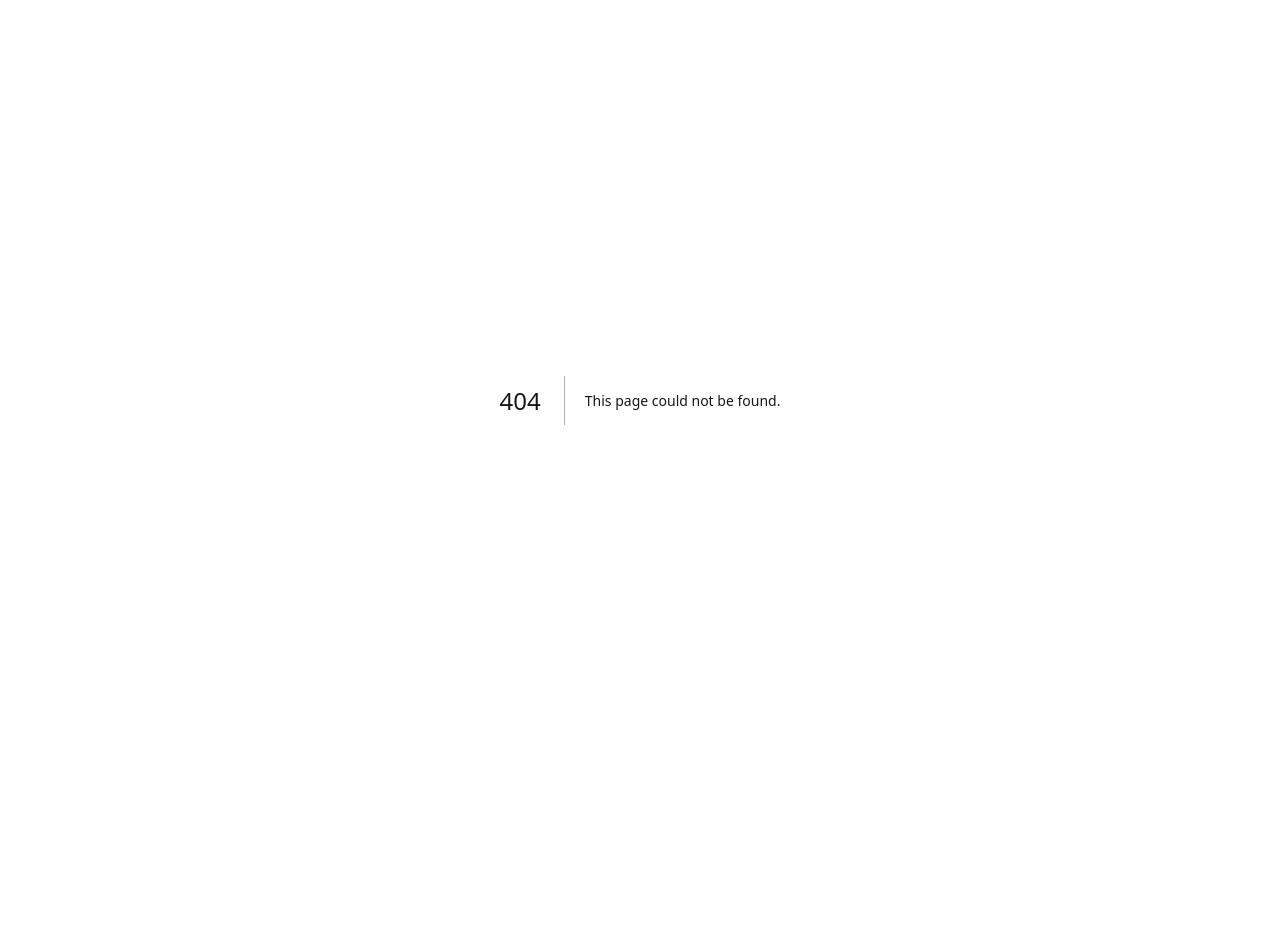
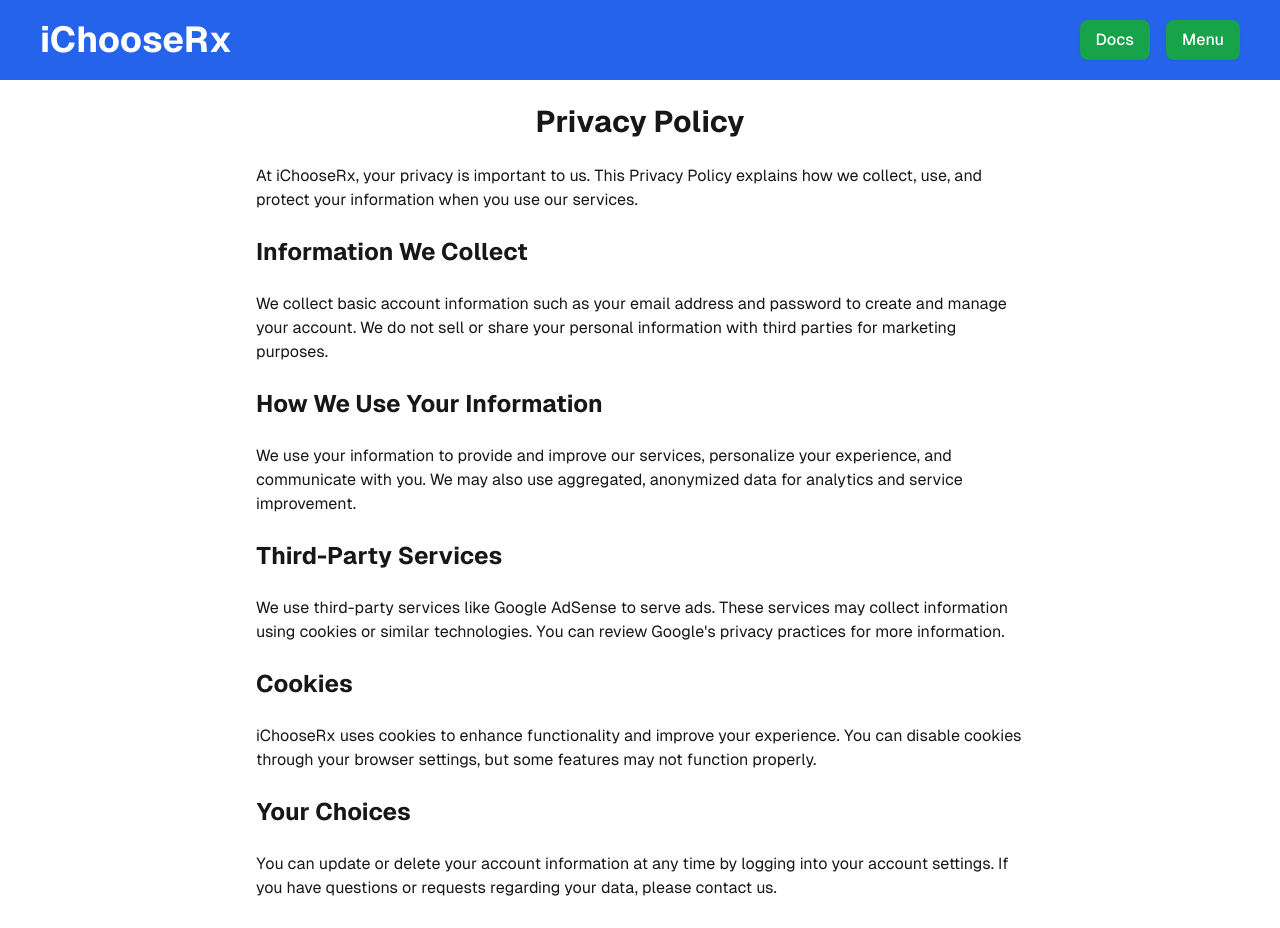
Before and after one commit to iChooseRx/iChooseRx_fe, a Next.js app: page /privacy-policy in a window 1280 px wide. Before the commit this address had no page. Shown: the top 928 px of the page. Before the commit the page ends 800 px from the top, so only its background shows below. Built offline with nearby package versions, Linux system fonts and the light colour scheme; no server answers.

Commit message:
Adds privacy policy and adds links to landing page, login, signup user and pharmacy

```diff
--- a/src/app/login/page.js
+++ b/src/app/login/page.js
@@ -111,6 +111,11 @@ export default function LoginPage() {
                 Forgot Password?
               </Link>
             </p>
+            <p className="mt-4 text-xs text-gray-400 dark:text-gray-500">
+              <Link href="/privacy-policy" className="hover:underline">
+                Privacy Policy
+              </Link>
+            </p>
           </div>
         </div>
       </main>
--- a/src/app/page.js
+++ b/src/app/page.js
@@ -41,6 +41,12 @@ export default function LandingPage() {
             <p className="mt-8 text-sm text-gray-500 dark:text-gray-400 italic">
               Ads coming soon — you might see placeholders. Your feedback helps shape the future.
             </p>
+
+            <p className="mt-4 text-xs text-gray-400 dark:text-gray-500">
+              <Link href="/privacy-policy" className="hover:underline">
+                Privacy Policy
+              </Link>
+            </p>
           </div>
         </div>
       </main>
--- /dev/null
+++ b/src/app/privacy-policy/page.js
@@ -0,0 +1,54 @@
+"use client";
+
+import DashboardHeader from "@/components/DashboardHeader";
+
+export default function PrivacyPolicyPage() {
+  return (
+    <>
+      <DashboardHeader />
+      <main className="min-h-screen flex flex-col items-center justify-start bg-background text-foreground p-6">
+        <div className="max-w-3xl w-full space-y-6">
+          <h1 className="text-3xl font-bold mb-6 text-center">Privacy Policy</h1>
+
+          <p>
+            At iChooseRx, your privacy is important to us. This Privacy Policy explains how we collect, use, and protect your information when you use our services.
+          </p>
+
+          <h2 className="text-2xl font-bold mt-8 mb-4">Information We Collect</h2>
+          <p>
+            We collect basic account information such as your email address and password to create and manage your account. We do not sell or share your personal information with third parties for marketing purposes.
+          </p>
+
+          <h2 className="text-2xl font-bold mt-8 mb-4">How We Use Your Information</h2>
+          <p>
+            We use your information to provide and improve our services, personalize your experience, and communicate with you. We may also use aggregated, anonymized data for analytics and service improvement.
+          </p>
+
+          <h2 className="text-2xl font-bold mt-8 mb-4">Third-Party Services</h2>
+          <p>
+            We use third-party services like Google AdSense to serve ads. These services may collect information using cookies or similar technologies. You can review Google's privacy practices for more information.
+          </p>
+
+          <h2 className="text-2xl font-bold mt-8 mb-4">Cookies</h2>
+          <p>
+            iChooseRx uses cookies to enhance functionality and improve your experience. You can disable cookies through your browser settings, but some features may not function properly.
+          </p>
+
+          <h2 className="text-2xl font-bold mt-8 mb-4">Your Choices</h2>
+          <p>
+            You can update or delete your account information at any time by logging into your account settings. If you have questions or requests regarding your data, please contact us.
+          </p>
+
+          <h2 className="text-2xl font-bold mt-8 mb-4">Changes to This Policy</h2>
+          <p>
+            We may update this Privacy Policy from time to time. Changes will be posted on this page with an updated effective date.
+          </p>
+
+          <p className="text-sm text-gray-500 mt-8 text-center">
+            Last updated: April 28, 2025
+          </p>
+        </div>
+      </main>
+    </>
+  );
+}
--- a/src/app/signup/pharmacy/page.js
+++ b/src/app/signup/pharmacy/page.js
@@ -197,6 +197,12 @@ function PharmacySignupForm() {
           </button>
         </form>
 
+        <p className="mt-4 text-xs text-gray-400 dark:text-gray-500">
+          <Link href="/privacy-policy" className="hover:underline">
+            Privacy Policy
+          </Link>
+        </p>
+
         <div className="mt-4 w-full max-w-2xl">
           <WhyPharmaciesMatter />
         </div>
--- a/src/app/signup/user/page.js
+++ b/src/app/signup/user/page.js
@@ -135,6 +135,12 @@ export default function SignupPage() {
           </Link>
         </p>
 
+        <p className="mt-4 text-xs text-gray-400 dark:text-gray-500">
+          <Link href="/privacy-policy" className="hover:underline">
+            Privacy Policy
+          </Link>
+        </p>
+
         <div className="mt-4 w-full max-w-2xl">
           <WhyIChooseRx />
         </div>
```
